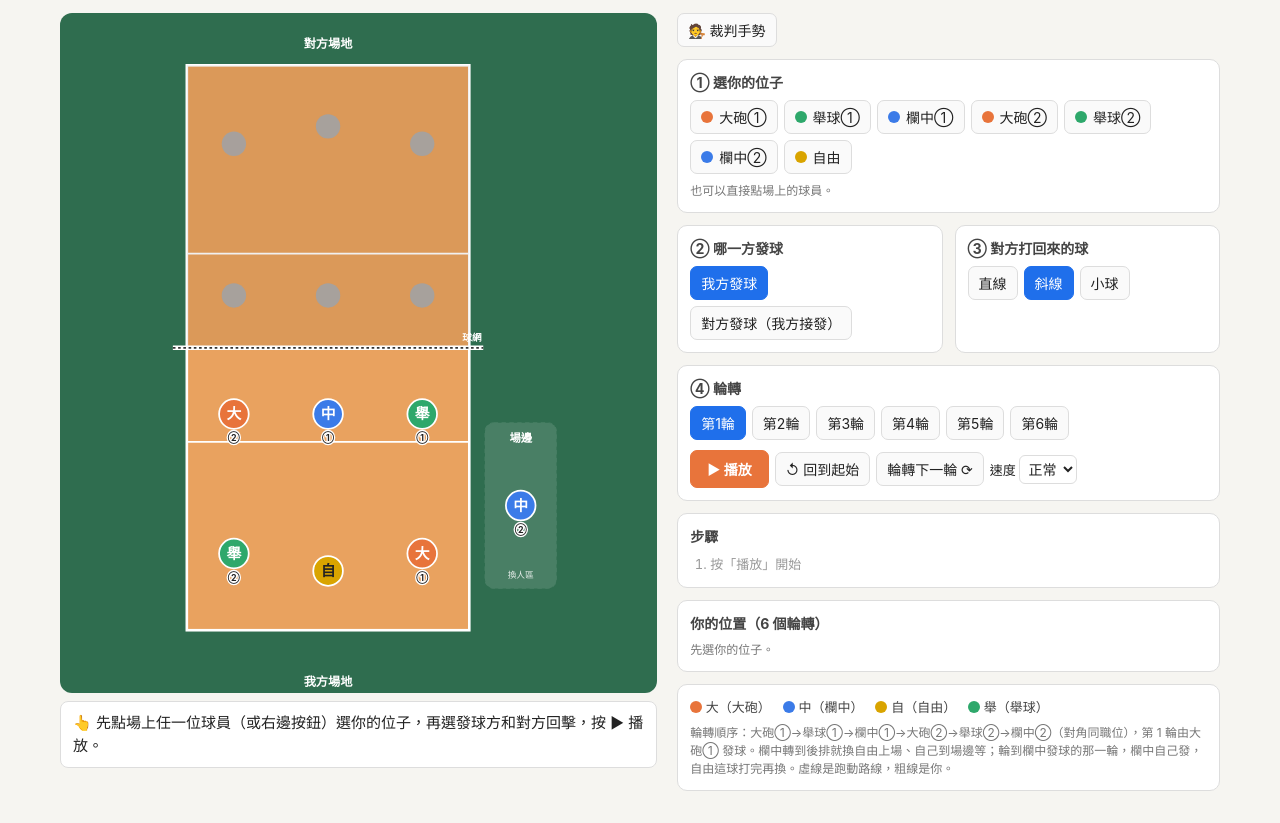
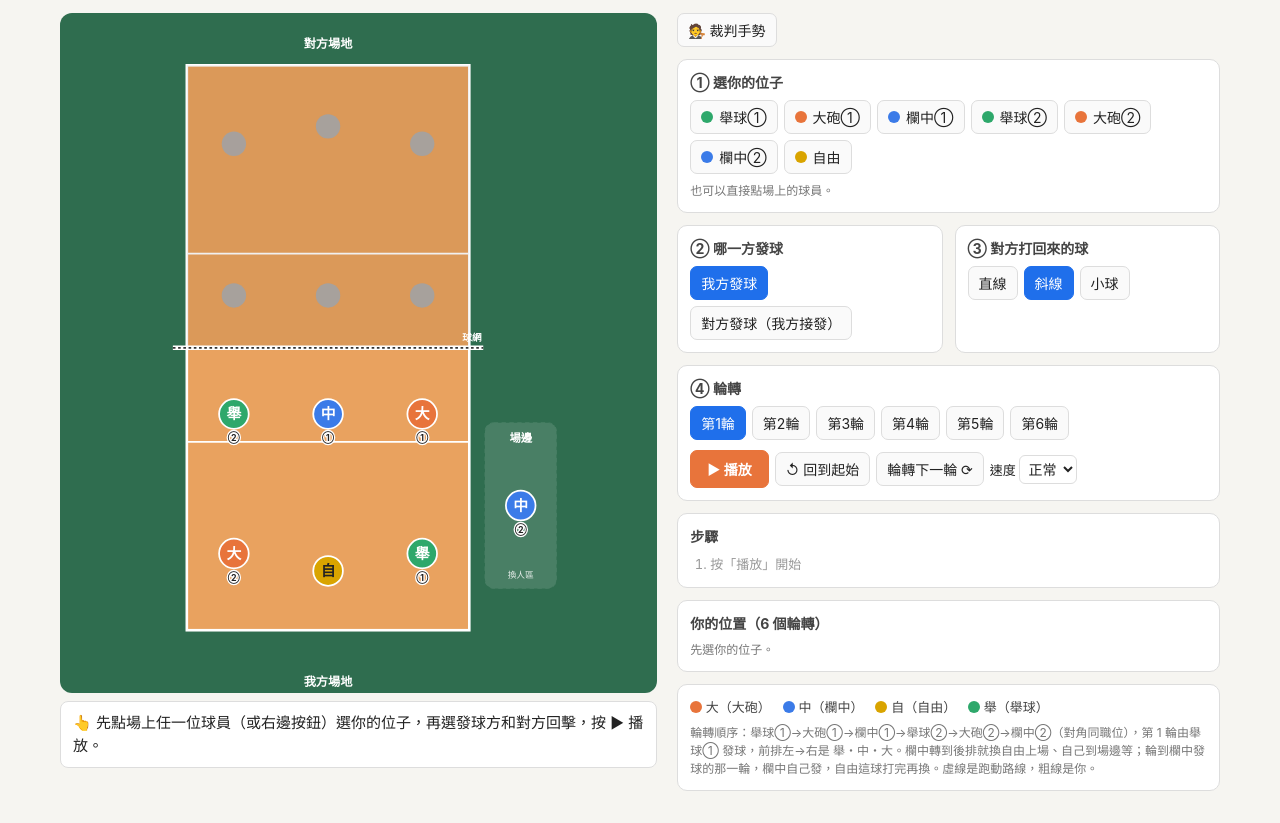
Before and after one commit to hyjessica0907/volleyball, a plain HTML site: page index.html in a window 1280 px wide. Shown: the part 71-894 px from the top of the page. Drawn offline with Linux system fonts and the light colour scheme.

Commit message:
第1輪改為舉球發球，前排左到右 舉・欄中・大砲
Co-Authored-By: Claude Opus 5.5 <noreply@anthropic.com>
Claude-Session: https://claude.ai/code/session_0111Jq42HSaSmuEgEPrctLA6

```diff
--- a/index.html
+++ b/index.html
@@ -145,7 +145,7 @@
         <span><span class="dot" style="background:#d9a400"></span> 自（自由）</span>
         <span><span class="dot" style="background:#2ea86b"></span> 舉（舉球）</span>
       </div>
-      <p class="note" style="margin:8px 0 0">輪轉順序：大砲①→舉球①→欄中①→大砲②→舉球②→欄中②（對角同職位），第 1 輪由大砲① 發球。欄中轉到後排就換自由上場、自己到場邊等；輪到欄中發球的那一輪，欄中自己發，自由這球打完再換。虛線是跑動路線，粗線是你。</p>
+      <p class="note" style="margin:8px 0 0">輪轉順序：舉球①→大砲①→欄中①→舉球②→大砲②→欄中②（對角同職位），第 1 輪由舉球① 發球，前排左→右是 舉・中・大。欄中轉到後排就換自由上場、自己到場邊等；輪到欄中發球的那一輪，欄中自己發，自由這球打完再換。虛線是跑動路線，粗線是你。</p>
     </div>
   </div>
 </div>
@@ -160,8 +160,8 @@
 <script>
 const NS = "http://www.w3.org/2000/svg";
 const P = [
-  {g:'大', name:'大砲①'}, {g:'舉', name:'舉球①'}, {g:'中', name:'欄中①'},
-  {g:'大', name:'大砲②'}, {g:'舉', name:'舉球②'}, {g:'中', name:'欄中②'},
+  {g:'舉', name:'舉球①'}, {g:'大', name:'大砲①'}, {g:'中', name:'欄中①'},
+  {g:'舉', name:'舉球②'}, {g:'大', name:'大砲②'}, {g:'中', name:'欄中②'},
   {g:'自', name:'自由'}
 ];
 const LIB = 6;
```
Also changed, not shown: screenshots/defense.png, screenshots/desktop.png, screenshots/mobile.png, screenshots/receive.png, screenshots/referee.png, 1 other file.
